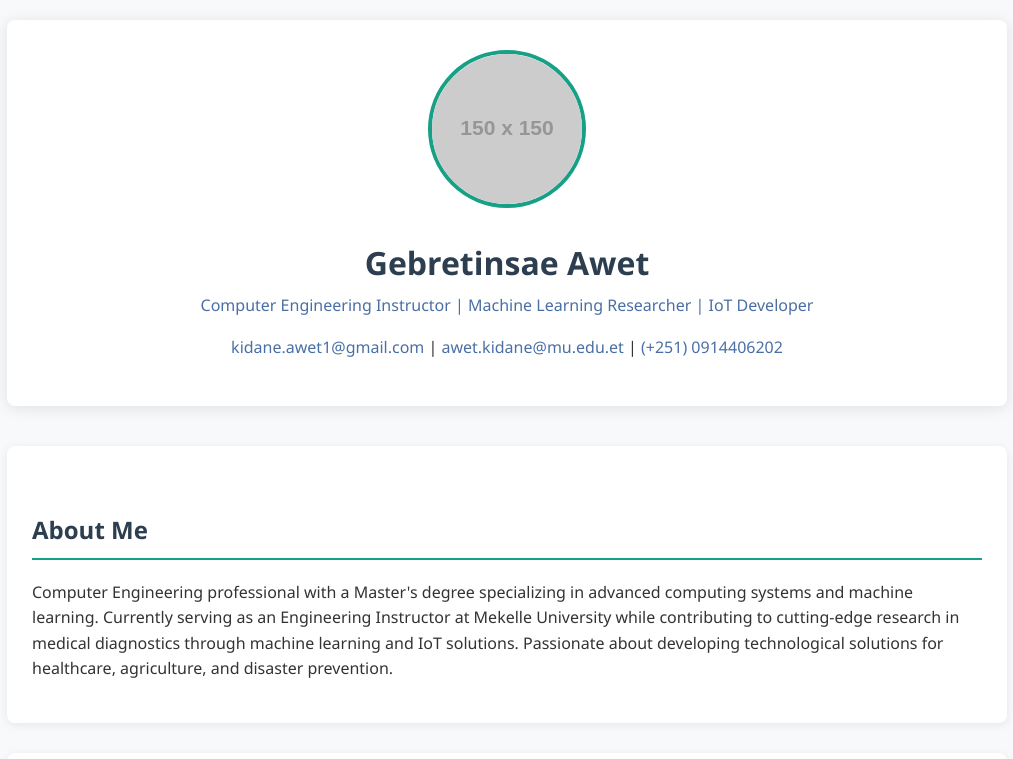
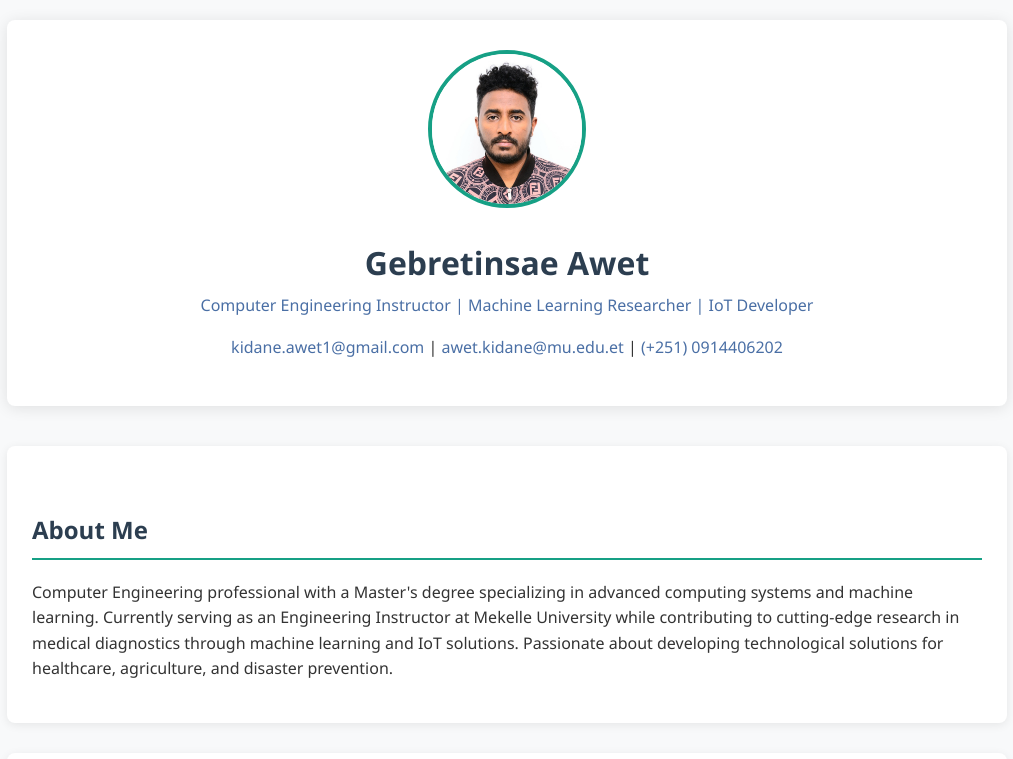
Before and after one commit to awetkidane/awetkidane.github.io, a plain HTML site: page index.html in a window 1280 px wide. Shown: the top 759 px of the page, without its empty margins (133-1146 px from the left). Drawn offline with Linux system fonts and the light colour scheme; placeholder pictures from the web are drawn by us.

Commit message:
Update picture

```diff
--- a/index.html
+++ b/index.html
@@ -155,7 +155,7 @@
 </head>
 <body>
     <header>
-        <img src="https://via.placeholder.com/150" alt="Profile Picture" class="profile-img">
+        <img src="./awet_passport.JPG" alt="Profile Picture" class="profile-img">
         <h1>Gebretinsae Awet</h1>
         <p class="title">Computer Engineering Instructor | Machine Learning Researcher | IoT Developer</p>
         <p>
```
